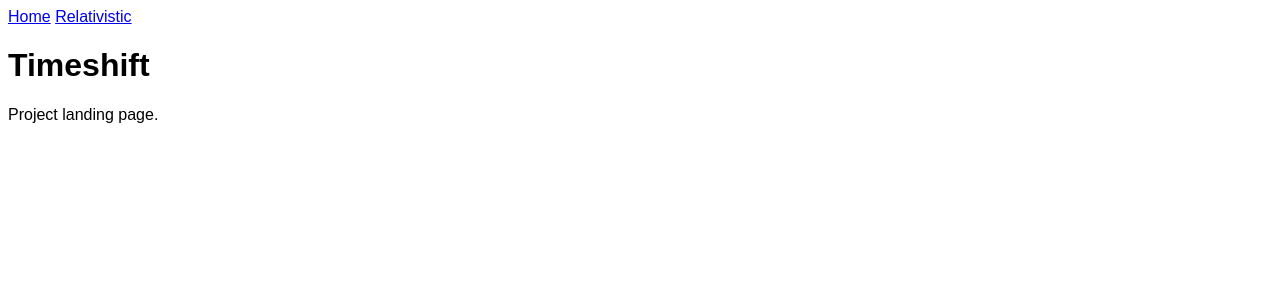
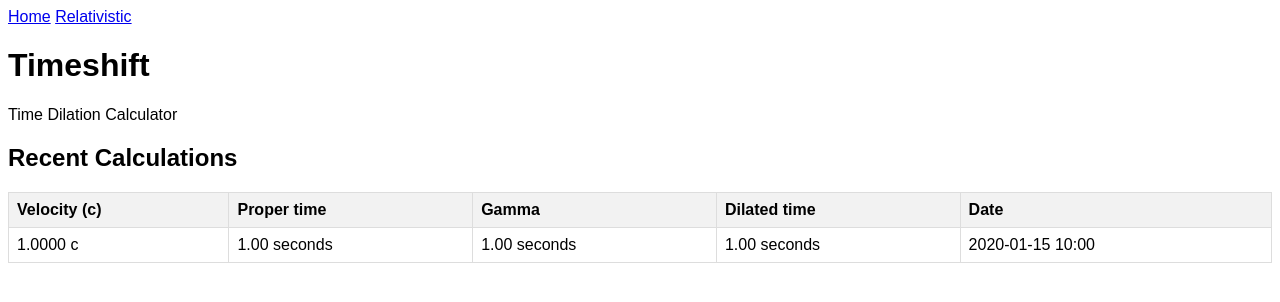
Before and after one commit to Al-MeqdadYaseen/timeshift, a Django app: page / in a window 1280 px wide. Shown: the top 302 px of the page. Run offline with Django 5.2, Linux system fonts and the light colour scheme; tables that the repository leaves empty hold one stand-in row (values such as "Sample post").

Commit message:
Enhance forms and templates: add validation messages, display recent calculations, and improve UI for results

```diff
--- a/core/views.py
+++ b/core/views.py
@@ -9,6 +9,13 @@ from .models import Calculation
 
 class HomeView(TemplateView):
     template_name = "core/home.html"
+
+    def get_context_data(self, **kwargs):
+        context = super().get_context_data(**kwargs)
+        context["calculations"] = Calculation.objects.all().order_by("-created_at")[
+            :10
+        ]  # The latest 10
+        return context
 
 
 def health_check(request):
--- a/static/css/style.css
+++ b/static/css/style.css
@@ -2,3 +2,19 @@
 body {
   font-family: sans-serif;
 }
+
+table {
+  border-collapse: collapse;
+  width: 100%;
+  margin-top: 1rem;
+}
+
+th,
+td {
+  border: 1px solid #ddd;
+  padding: 8px;
+  text-align: left;
+}
+th {
+  background-color: #f2f2f2;
+}
--- a/templates/core/home.html
+++ b/templates/core/home.html
@@ -1,4 +1,35 @@
 {% extends 'core/base.html' %} {% block content %}
 <h1>Timeshift</h1>
-<p>Project landing page.</p>
-{% endblock %}
+<p>Time Dilation Calculator</p>
+
+<h2>Recent Calculations</h2>
+{% if calculations %}
+<table>
+  <thead>
+    <tr>
+      <th>Velocity (c)</th>
+      <th>Proper time</th>
+      <th>Gamma</th>
+      <th>Dilated time</th>
+      <th>Date</th>
+    </tr>
+  </thead>
+  <tbody>
+    {% for calc in calculations %}
+    <tr>
+      <td>{{ calc.velocity|floatformat:4 }} c</td>
+      <td>{{ calc.proper_time|floatformat:2 }} seconds</td>
+      <td>{{ calc.gamma|floatformat:2 }} seconds</td>
+      <td>{{ calc.dilated_time|floatformat:2 }} seconds</td>
+      <td>{{ calc.created_at|date:"Y-m-d H:i" }}</td>
+    </tr>
+    {% endfor %}
+  </tbody>
+</table>
+{% else %}
+<p>
+  No calculations saved yet!
+  <a href="{% url 'core:relativistic' %}">Try one now</a>
+</p>
+
+{% endif %} {% endblock %}
--- a/templates/core/relativistic.html
+++ b/templates/core/relativistic.html
@@ -47,4 +47,6 @@
   {% csrf_token %}
   <button type="submit">Save Calculation</button>
 </form>
+{% endif %} {% if form.velocity.errors %}
+<div style="color: red">{{ form.velocity.errors }}</div>
 {% endif %} {% endblock %}
```
Also changed, not shown: core/forms.py (+15 -1 lines).
